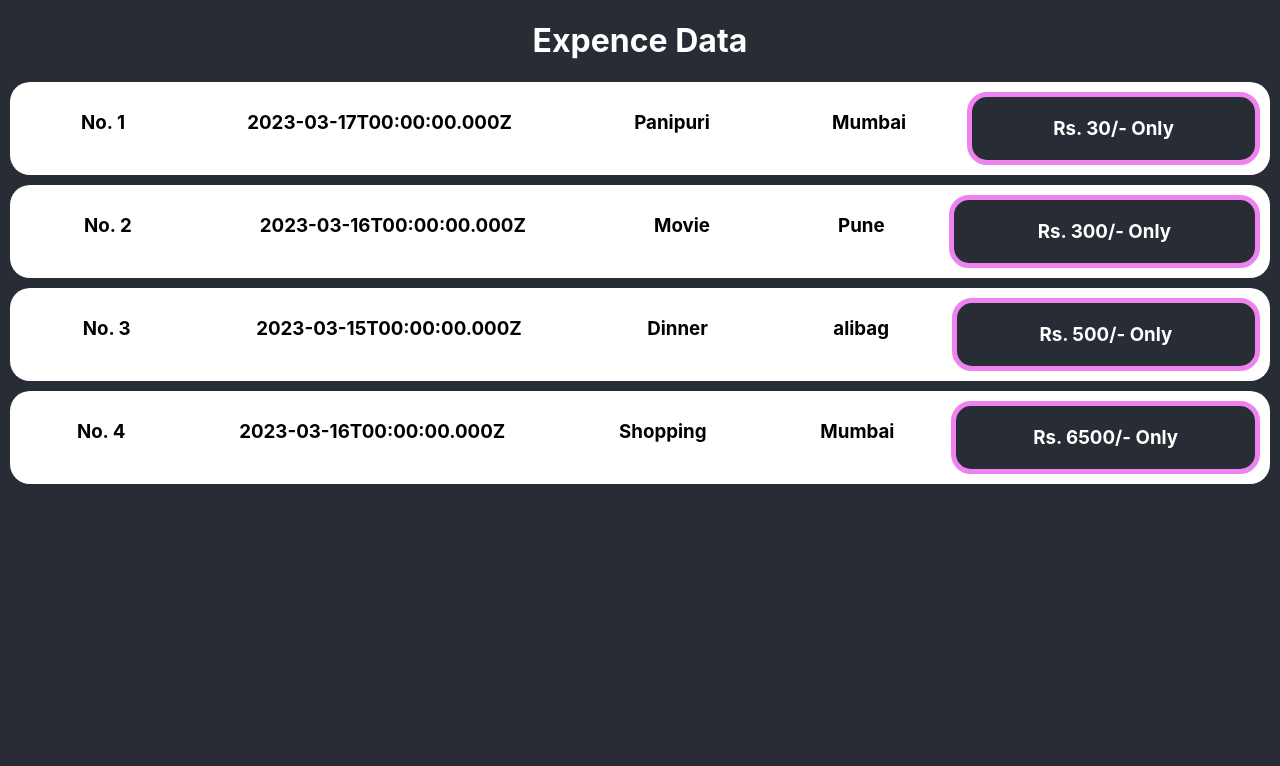
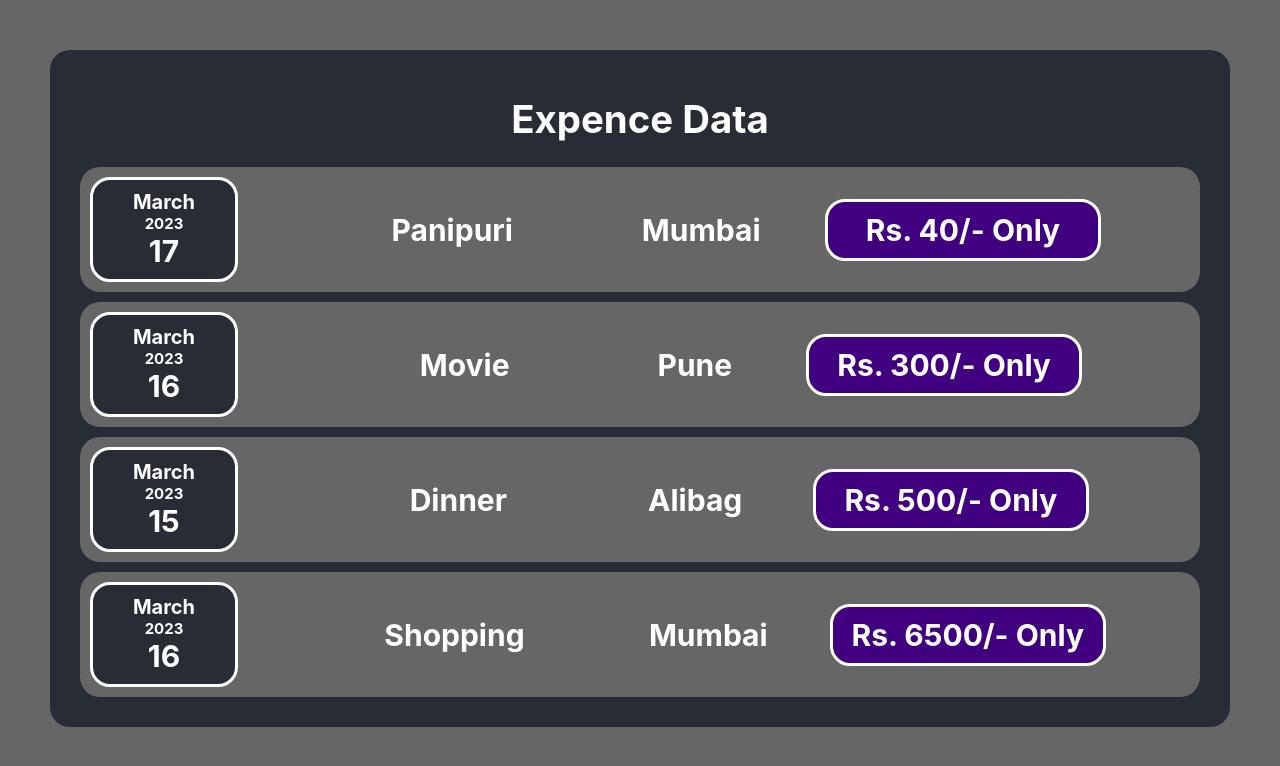
Before and after one commit to Shubham-S-Nimje/Expensetracker, a React (Create React App) app: page / in a window 1280 px wide. Shown: the top 766 px of the page. Built offline with nearby package versions, Linux system fonts and the light colour scheme.

Commit message:
Different component makes

```diff
--- a/src/App.js
+++ b/src/App.js
@@ -5,25 +5,25 @@ import Expenceitem from './Expenceitem/Expenceitem';
  const expences = [
     {
       id: 1,
-      expencedate: new Date(2023,2,17),
+      Expencedate: new Date(2023,2,17),
       Expencetitle: 'Panipuri',
-      Expenceprice: 30,
+      Expenceprice: 40,
       Expencelocation: 'Mumbai'},
       {
         id: 2,
-        expencedate: new Date(2023,2,16),
+        Expencedate: new Date(2023,2,16),
         Expencetitle: 'Movie',
         Expenceprice: 300,
         Expencelocation: 'Pune'},
         {
           id: 3,
-          expencedate: new Date(2023,2,15),
+          Expencedate: new Date(2023,2,15),
           Expencetitle: 'Dinner',
           Expenceprice: 500,
-          Expencelocation: 'alibag'},
+          Expencelocation: 'Alibag'},
           {
             id: 4,
-            expencedate: new Date(2023,2,16),
+            Expencedate: new Date(2023,2,16),
             Expencetitle: 'Shopping',
             Expenceprice: 6500,
             Expencelocation: 'Mumbai'},
@@ -39,11 +39,11 @@ function App() {
           <Expenceitem
           key={ele.id}
           id={ele.id}
-          expencedate={ele.expencedate}
+          Expencedate={ele.Expencedate}
           Expencetitle={ele.Expencetitle}
           Expenceprice={ele.Expenceprice}
           Expencelocation={ele.Expencelocation}
-          ></Expenceitem>
+          />
           // console.log(ele)
         );
           })}
--- /dev/null
+++ b/src/Expenceitem/ExpenceDate.css
@@ -0,0 +1,24 @@
+.expencedate {
+  grid-row-start: 1;
+  grid-row-end: 2;
+  background-color: #282c34;
+  color: #ffffff;
+  margin: 0px;
+  border-radius: 20px;
+  padding: 10px;
+  border: 3px solid white;
+  width: 122px;
+  height: auto;
+}
+.day {
+  font-size: 30px;
+  margin: 0px;
+}
+.month {
+  font-size: 20px;
+  margin: 0px;
+}
+.year {
+  font-size: 15px;
+  margin: 0px;
+}
--- /dev/null
+++ b/src/Expenceitem/ExpenceDate.js
@@ -0,0 +1,15 @@
+import './ExpenceDate.css';
+function ExpenceDatedata(props) {
+    const month = props.Expencedate.toLocaleString("en-US",{month:'long'});
+    const year = props.Expencedate.getFullYear();
+    const day = props.Expencedate.toLocaleString("en-US",{day:'2-digit'});
+
+    return (
+        <div className="expencedate">
+            <p className="month">{month}</p>
+            <p className="year">{year}</p>
+            <p className="day">{day}</p>
+        </div>
+    );
+}
+export default ExpenceDatedata;
--- /dev/null
+++ b/src/Expenceitem/ExpenceLocation.css
@@ -0,0 +1,8 @@
+.Expencelocation {
+  grid-row-start: 1;
+  grid-row-end: 2;
+  color: white;
+  margin: 0px;
+  padding: 20px;
+  font-size: 30px;
+}
--- /dev/null
+++ b/src/Expenceitem/ExpenceLocation.js
@@ -0,0 +1,10 @@
+import './ExpenceLocation.css';
+function Expencelocationdata(props) {
+
+    return (
+      <div className="Expencelocation">
+        {props.Expencelocation}
+        </div>
+    );
+}
+export default Expencelocationdata;
--- /dev/null
+++ b/src/Expenceitem/ExpencePrice.css
@@ -0,0 +1,13 @@
+.Expenceprice {
+    grid-row-start: 1;
+    grid-row-end: 2;
+    background-color: #400080;
+    color: #ffffff;
+    margin: 0px;
+    border-radius: 20px;
+    padding: 10px;
+    border: 3px solid white;
+    font-size: 30px;
+    width: 250px;
+    height: auto;
+  }
--- /dev/null
+++ b/src/Expenceitem/ExpencePrice.js
@@ -0,0 +1,8 @@
+import './ExpencePrice.css';
+function Expencepricedata(props) {
+
+    return (
+        <div className="Expenceprice">Rs. {props.Expenceprice}/- Only</div>
+    );
+}
+export default Expencepricedata;
--- /dev/null
+++ b/src/Expenceitem/ExpenceTitle.css
@@ -0,0 +1,8 @@
+.Expencetitle {
+  grid-row-start: 1;
+  grid-row-end: 2;
+  color: white;
+  margin: 0px;
+  padding: 20px;
+  font-size: 30px;
+}
--- /dev/null
+++ b/src/Expenceitem/ExpenceTitle.js
@@ -0,0 +1,9 @@
+import './ExpenceTitle.css';
+function Expencetitledata(props) {
+    return (
+      <div className="Expencetitle">
+        {props.Expencetitle}
+        </div>
+    );
+}
+export default Expencetitledata;
--- a/src/Expenceitem/Expenceitem.css
+++ b/src/Expenceitem/Expenceitem.css
@@ -1,5 +1,7 @@
 body {
-  background-color: #282c34;
+  background-color: #666666;
+  font-size: larger;
+  font-weight: bold;
 }
 
 h1 {
@@ -11,41 +13,21 @@ h1 {
     display: grid;
     grid-template-columns: auto auto auto;
     padding: 10px;
-    background-color: white;
+    background-color:#666666;
     margin: 10px;
     border-radius: 20px;
 }
+.App{
+  padding: 50px;
+}
 .App-header{
+  background-color:#282c34;
   color: white;
-}
-.expencedate {
-  grid-row-start: 1;
-  grid-row-end: 2;
-  color: black;
-}
-.id {
-  grid-row-start: 1;
-  grid-row-end: 2;
-  color: black;
+  border-radius: 20px;
+  padding: 20px;
 }
 
-.Expencetitle {
-  grid-row-start: 1;
-  grid-row-end: 2;
-  color: black;
+div{
+  align-items: center;
+  align-content: end;
 }
-.Expenceprice {
-  grid-row-start: 1;
-  grid-row-end: 2;
-  background-color: #282c34;
-  color: white;
-  margin: 0px;
-  border-radius: 20px;
-  padding: 20px;
-  border: 5px solid violet;
-}
-.Expencelocation {
-  grid-row-start: 1;
-  grid-row-end: 2;
-  color: black;
-}
--- a/src/Expenceitem/Expenceitem.js
+++ b/src/Expenceitem/Expenceitem.js
@@ -1,13 +1,15 @@
+import ExpenceDatedata from './ExpenceDate';
+import Expencetitledata from './ExpenceTitle';
+import Expencelocationdata from './ExpenceLocation';
+import Expencepricedata from './ExpencePrice';
 import './Expenceitem.css';
 
-export default function Expenceitem(props)
-{
-    return (<div className="expencedata">
-        <h3 className="id" >No. {props.id}</h3>
-        <h3 className="expencedate" >{props.expencedate.toISOString()}</h3>
-        <h3 className="Expencetitle" >{props.Expencetitle}</h3>
-        <h3 className="Expencelocation" >{props.Expencelocation}</h3>
-        <h3 className="Expenceprice" >Rs. {props.Expenceprice}/- Only</h3>
+export default function Expenceitem(props){return (
+    <div className="expencedata">
+        <ExpenceDatedata Expencedate={props.Expencedate} />
+        <Expencetitledata Expencetitle={props.Expencetitle} />
+        <Expencelocationdata Expencelocation={props.Expencelocation} />
+        <Expencepricedata Expenceprice={props.Expenceprice}>/- Only</Expencepricedata>
     </div>
     );
 }
```
